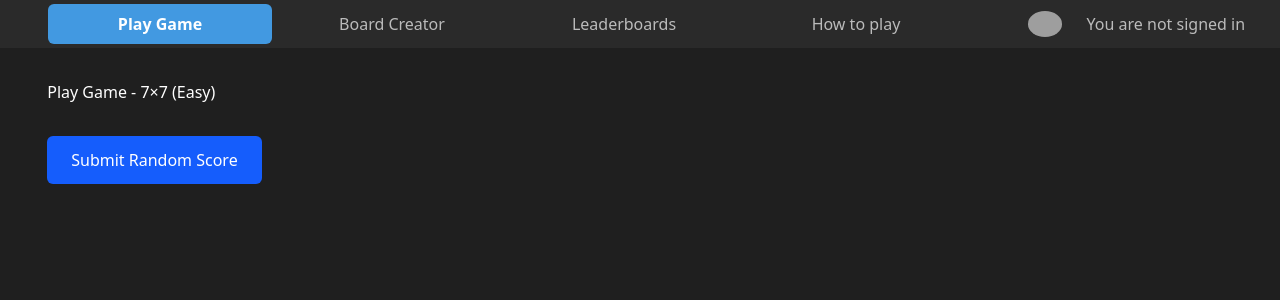
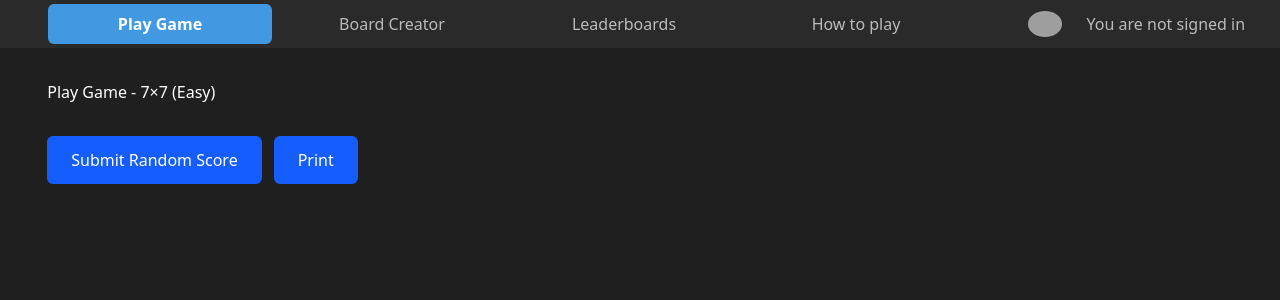
Before and after one commit to Viiico/Akari, a Nuxt app: page /Game in a window 1280 px wide. Shown: the top 300 px of the page. Built offline with nearby package versions, Linux system fonts and the light colour scheme; grey boxes are pictures that could not be loaded.

Commit message:
Dodanie print i mniejsze zmiany

```diff
--- a/app/pages/BoardCreator.vue
+++ b/app/pages/BoardCreator.vue
@@ -27,7 +27,6 @@
             </div>
         </div>
     </main>
-
 </template>
 
 <script setup>
--- a/app/pages/Game.vue
+++ b/app/pages/Game.vue
@@ -4,10 +4,14 @@
         <div class="container">
             <h1>Play Game - {{ selectedSizeLabel }} ({{ selectedDifficultyLabel }})</h1>
 
-            <div class="mt-8">
+            <div class="mt-8 flex flex-wrap gap-3 justify">
                 <button @click="submitRandomScore" :disabled="isSubmitting"
                     class="px-6 py-3 bg-blue-600 hover:bg-blue-700 text-white font-medium rounded-md transition-colors disabled:bg-gray-500">
                     {{ isSubmitting ? 'Submitting...' : 'Submit Random Score' }}
+                </button>
+                <button @click="printDiv('board')"
+                    class="px-6 py-3 bg-blue-600 hover:bg-blue-700 text-white font-medium rounded-md transition-colors disabled:bg-gray-500">
+                    Print
                 </button>
             </div>
 
@@ -20,6 +24,7 @@
             <div v-if="error" class="mt-6 p-4 bg-red-900/30 border border-red-500 rounded-md">
                 <p class="text-red-400">Error: {{ error }}</p>
             </div>
+
         </div>
     </main>
 </template>
@@ -39,6 +44,7 @@ const selectedDifficultyLabel = computed(() => {
     return difficulties[selectedDifficulty.value] || 'Easy';
 });
 
+const isPrinting = ref(false);
 const isSubmitting = ref(false);
 const lastSubmission = ref(null);
 const error = ref(null);
@@ -73,6 +79,25 @@ const submitRandomScore = async () => {
         userId: response.userId || 'Unknown'
     };
 };
+
+function printDiv(divName) {
+    if(divName==null){
+        error.value='Brak'
+        return
+    }
+    else{
+    printContents = document.getElementById(divName).innerHTML;
+    originalContents = document.body.innerHTML;
+
+    document.body.innerHTML = printContents;
+
+    window.print();
+
+    document.body.innerHTML = originalContents;
+    }
+}
+
+
 </script>
 
 <style scoped>
```
Lines whose indentation alone changed are shown as unchanged.
